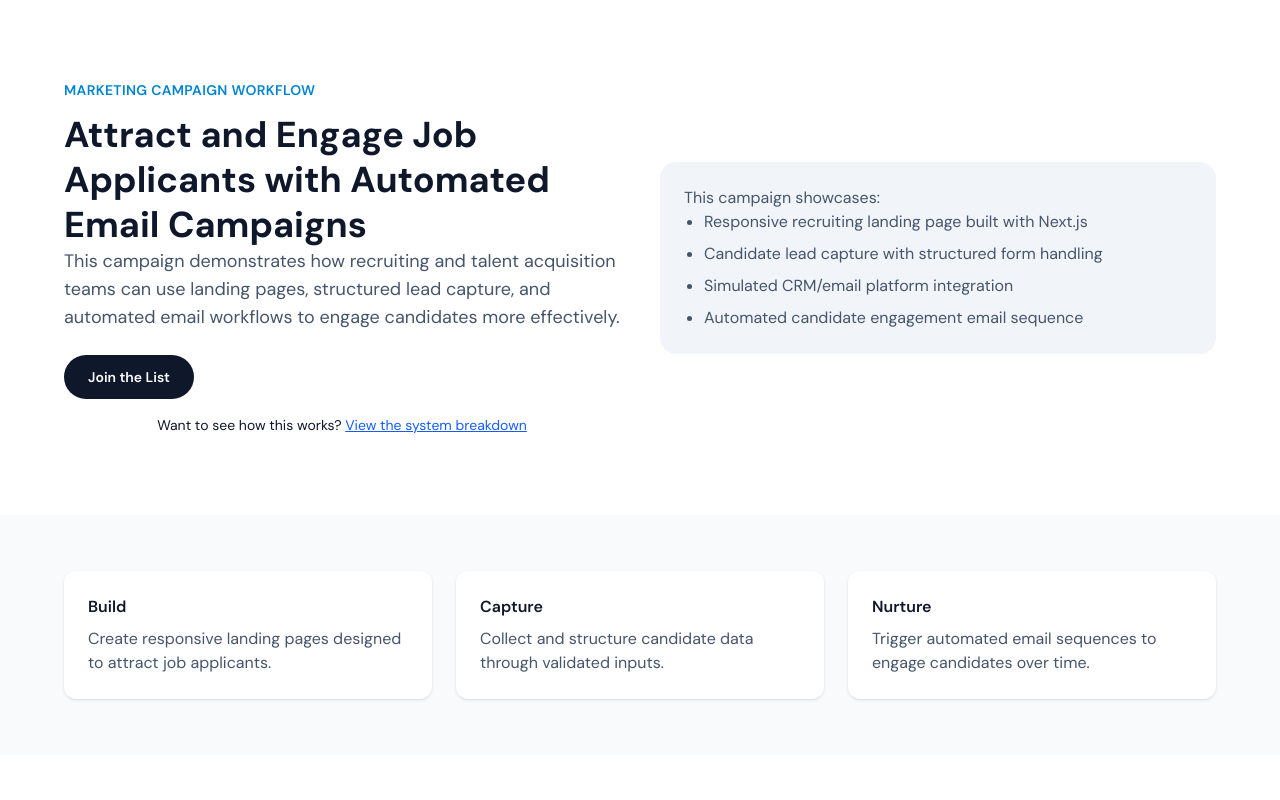
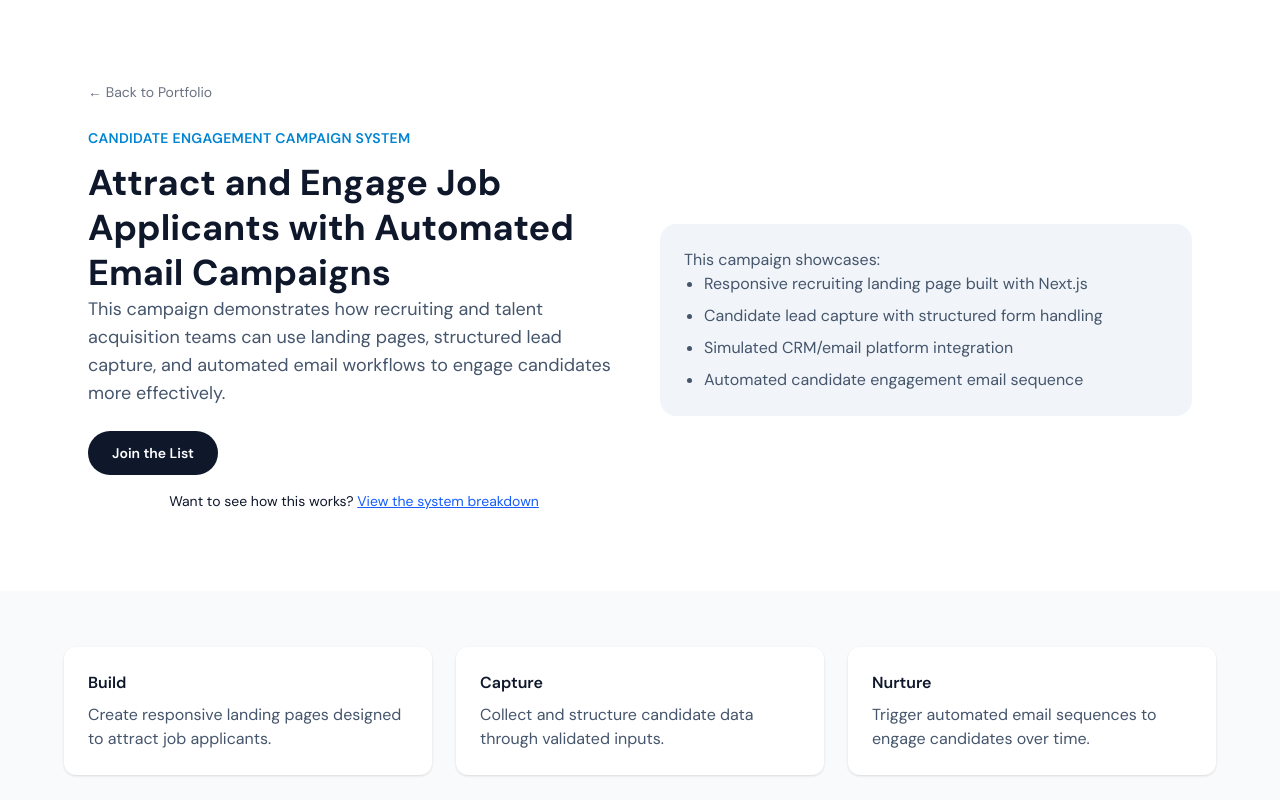
Before and after one commit to budbro802/email-campaign-system, a Next.js app: page /campaign in a window 1280 px wide. Shown: the top 800 px of the page. Built offline with nearby package versions, Linux system fonts and the light colour scheme.

Commit message:
Add portfolio links to Campaign and Campaign-system pages

```diff
--- a/src/app/campaign-system/page.tsx
+++ b/src/app/campaign-system/page.tsx
@@ -4,6 +4,12 @@ export default function CampaignCaseStudy() {
       <div className="max-w-4xl mx-auto space-y-12">
         {/* TITLE */}
         <section>
+          <div className="mb-6">
+            <a href="/andrew-portfolio" className="text-sm text-gray-500 hover:text-gray-800">
+              ← Back to Portfolio
+            </a>
+          </div>
+
           <h1 className="text-4xl font-bold mb-4">
             Candidate Engagement Campaign System
           </h1>
--- a/src/app/campaign/page.tsx
+++ b/src/app/campaign/page.tsx
@@ -48,10 +48,19 @@ export default function CampaignPage() {
     <main className="bg-white text-slate-900">
       {/* HERO */}
       <section className="px-4 py-16 sm:py-20">
+        <div className="max-w-6xl mx-auto px-6">
+          <div className="mb-6">
+            <a
+              href="/andrew-portfolio"
+              className="text-sm text-gray-500 hover:text-gray-800"
+            >
+              ← Back to Portfolio
+            </a>
+          </div>
           <div className="mx-auto max-w-6xl grid gap-10 lg:grid-cols-2 items-center">
             <div>
               <p className="text-sm font-semibold uppercase tracking-wide text-sky-600 mb-3">
-              Marketing Campaign Workflow
+                Candidate Engagement Campaign System
               </p>
 
               <h1 className="text-4xl font-bold leading-tight">
@@ -87,6 +96,7 @@ export default function CampaignPage() {
                 <li>Simulated CRM/email platform integration</li>
                 <li>Automated candidate engagement email sequence </li>
               </ul>
+            </div>
           </div>
         </div>
       </section>
```
Lines whose indentation alone changed are shown as unchanged.
